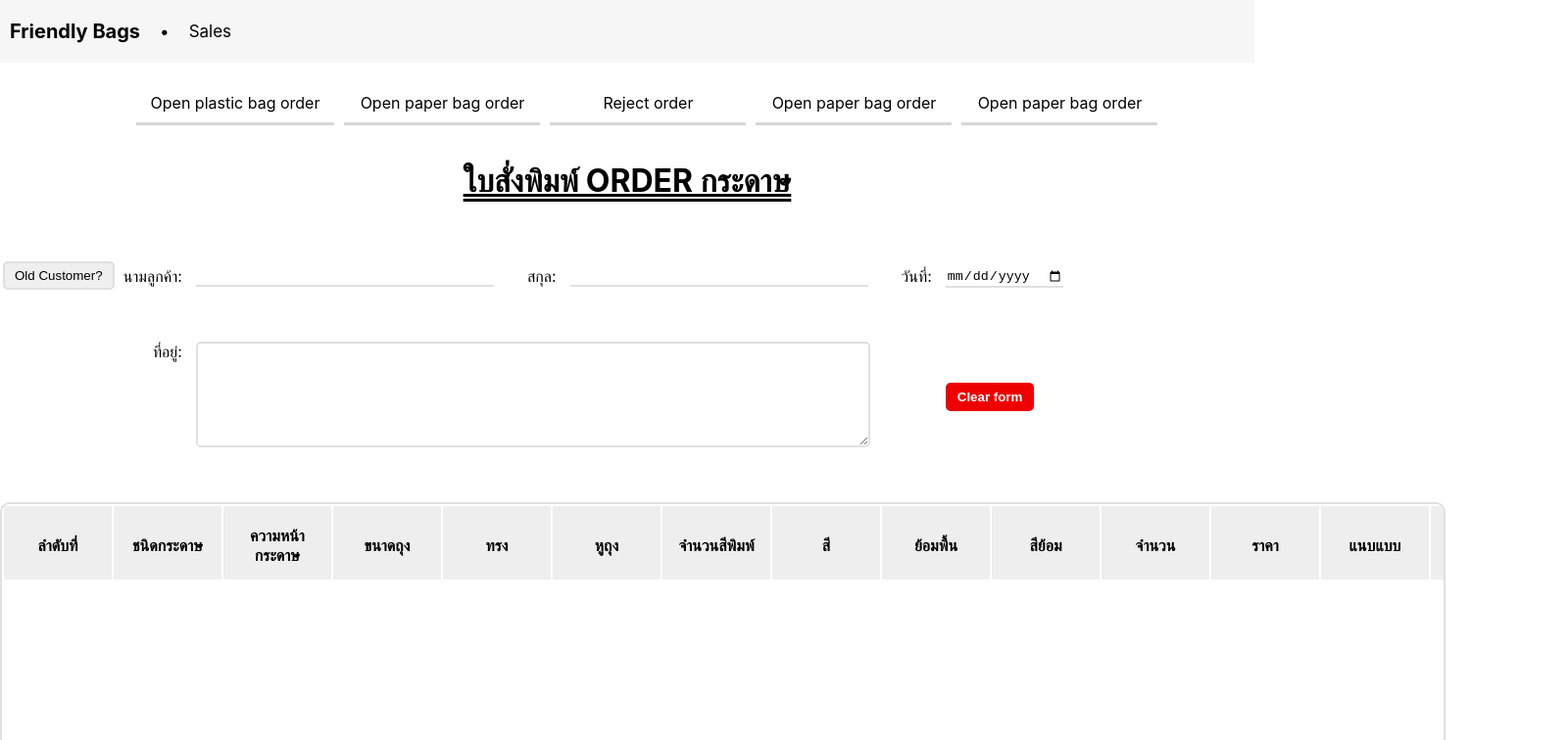
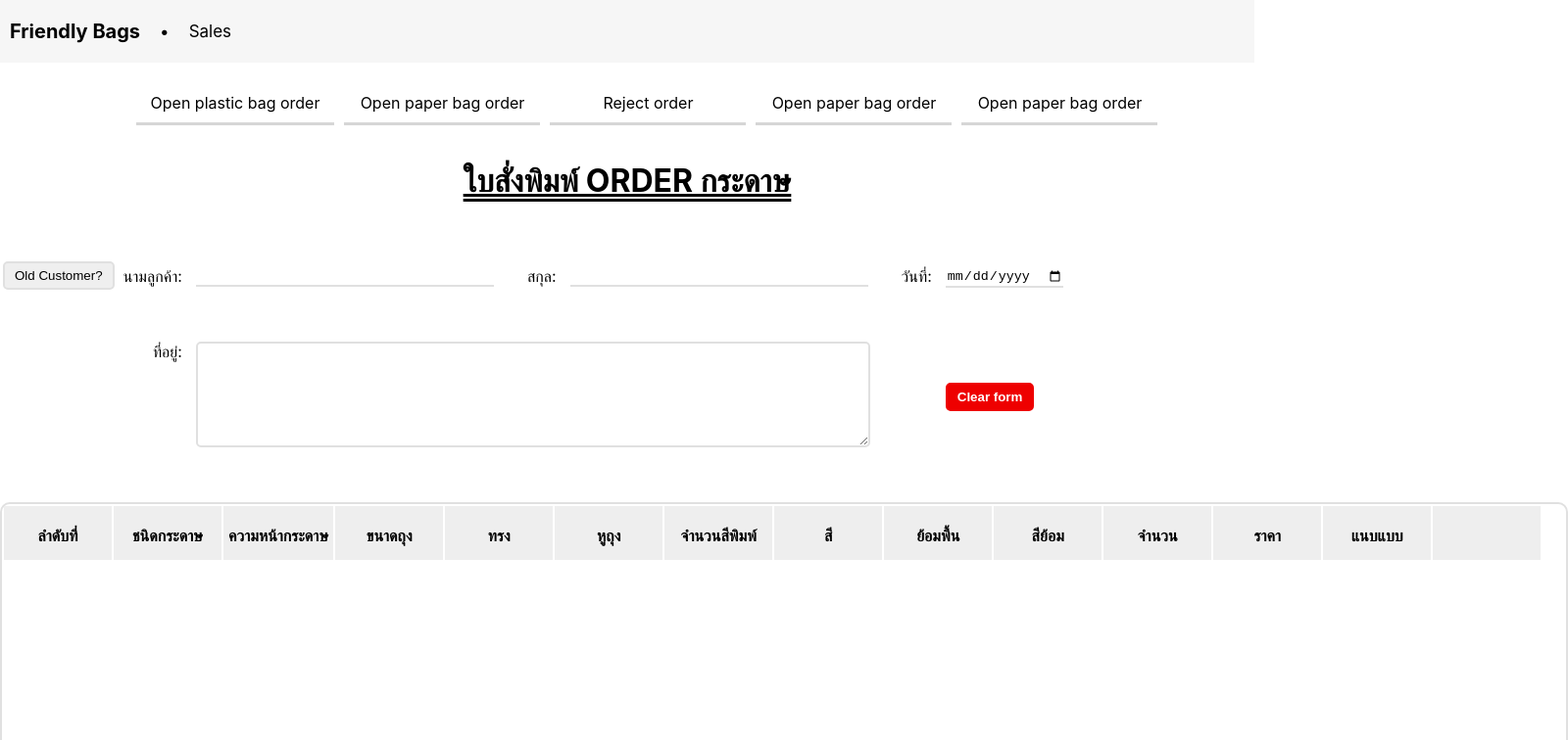
Before and after one commit to snoymy/FriendlyBagsWeb, a React (Create React App) app: page /sales/paper in a window 1280 px wide. Shown: the top 756 px of the page at 98% size, 1600 px wide, since content can reach past the window. Built offline with nearby package versions, Linux system fonts and the light colour scheme; the HTML template or start-up script is replaced by a standard one.

Commit message:
fix container size

```diff
--- a/src/components/pages/sales/content/openPaperBagOrderForm/container.css
+++ b/src/components/pages/sales/content/openPaperBagOrderForm/container.css
@@ -1,4 +1,4 @@
 .container{
-    width: 1475px;
+    width: 1600px;
     margin: 0 auto;
 }
```
